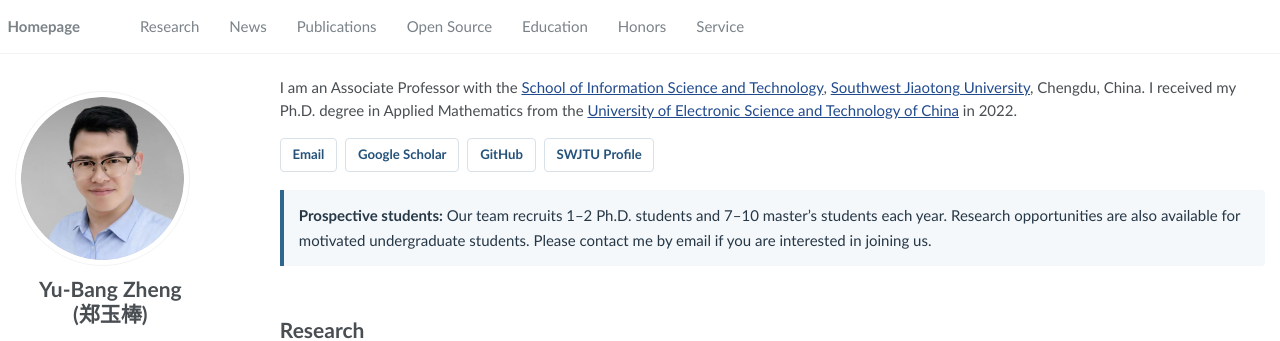
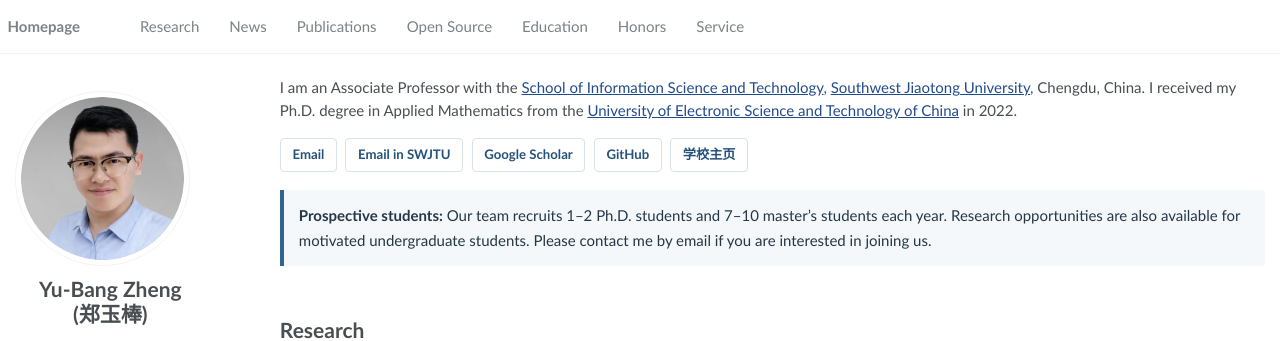
Before and after one commit to YuBangZheng/yubangzheng.github.io, a Jekyll site: the page built from pages/about.md, in a window 1280 px wide and 900 px high. Shown: the top 341 px of the window. Built offline with Jekyll 4.4.1, drawn with Linux system fonts in a browser that asks for light colours.

Commit message:
Update about.md

```diff
--- a/pages/about.md
+++ b/pages/about.md
@@ -14,9 +14,10 @@ I am an Associate Professor with the [School of Information Science and Technolo
 
 <div class="profile-links">
   <a href="mailto:zhengyubang@163.com">Email</a>
+  <a href="mailto:yubangzheng@swjtu.edu.cn"> Email in SWJTU</a>
   <a href="https://scholar.google.com/citations?hl=en&user=3KH22NkAAAAJ">Google Scholar</a>
   <a href="https://github.com/YuBangZheng">GitHub</a>
-  <a href="https://faculty.swjtu.edu.cn/zhengyubang/zh_CN/index.htm">SWJTU Profile</a>
+  <a href="https://faculty.swjtu.edu.cn/zhengyubang/zh_CN/index.htm">学校主页</a>
 </div>
 
 <div class="recruitment-note">
```
